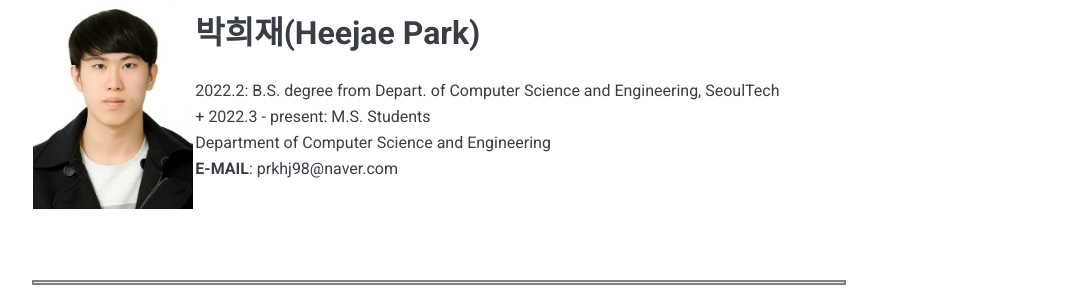
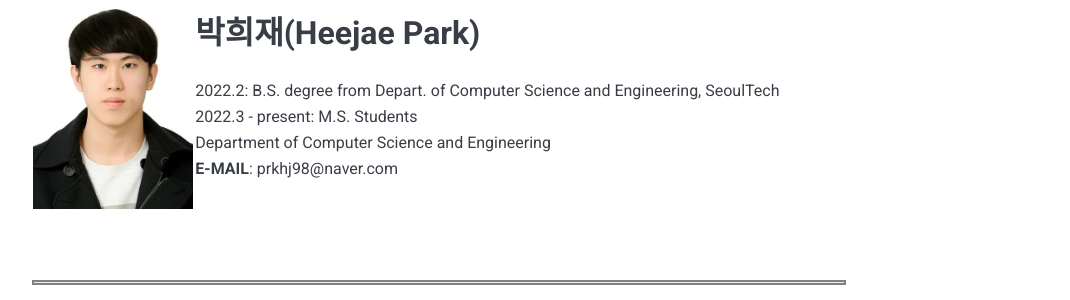
Before and after one commit to Icelab-2020/icelab-2020.github.io, a Jekyll site: the page built from _pages/01_members.md, in a window 1280 px wide and 900 px high, scrolled down 1238 px. Shown: the part 153-453 px from the top of the window, without its empty margins (201-1271 px from the left). Built offline with Jekyll 4.4.1, drawn with Linux system fonts in a browser that asks for light colours; nearby versions of some CDN libraries.

Commit message:
Update 01_members.md

```diff
--- a/_pages/01_members.md
+++ b/_pages/01_members.md
@@ -26,7 +26,7 @@ permalink: /01_members/
 
 |    |    |
 |:---|:---|
-| ![iot]({{site.baseurl}}/images/hj.jpg){: width="160"; height"195"} | <b><span style="font-size:200%">박희재(Heejae Park)</span></b><br><br> 2022.2: B.S. degree from Depart. of Computer Science and Engineering, SeoulTech <br> + 2022.3 - present: M.S. Students  <br> Department of Computer Science and Engineering  <br> **E-MAIL**:  prkhj98@naver.com |
+| ![iot]({{site.baseurl}}/images/hj.jpg){: width="160"; height"195"} | <b><span style="font-size:200%">박희재(Heejae Park)</span></b><br><br> 2022.2: B.S. degree from Depart. of Computer Science and Engineering, SeoulTech <br> 2022.3 - present: M.S. Students  <br> Department of Computer Science and Engineering  <br> **E-MAIL**:  prkhj98@naver.com |
 
 <hr style="border:2px solid gray">
 
```
